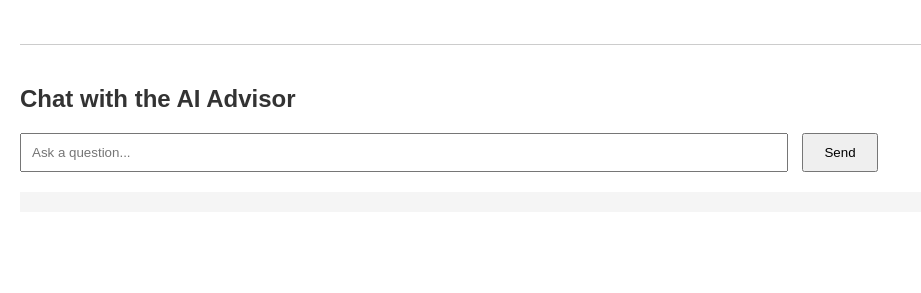
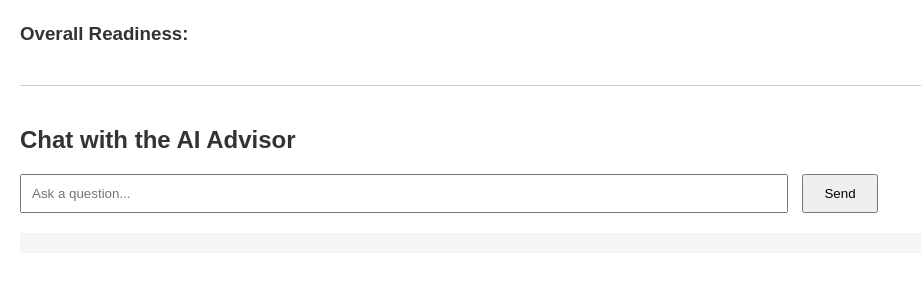
Before and after one commit to nesibekiris/ai-guide, a Flask app: page / in a window 1280 px wide. Shown: the part 951-1244 px from the top of the page, without its empty margins (0-921 px from the left). Before the commit the page ends 1123 px from the top, so only its background shows below. Run offline with Flask 2, Linux system fonts and the light colour scheme.

Commit message:
Update index.html

```diff
--- a/templates/index.html
+++ b/templates/index.html
@@ -5,8 +5,6 @@
   <meta name="viewport" content="width=device-width, initial-scale=1.0"/>
   <title>AI Readiness Checklist</title>
   <link rel="stylesheet" href="/static/css/style.css">
-
-  <!-- Include Chart.js -->
   <script src="https://cdn.jsdelivr.net/npm/chart.js"></script>
 </head>
 <body>
@@ -15,9 +13,10 @@
   </header>
 
   <main>
+    <!-- Checklist form -->
     <section>
-      <h2>Organizational Strategy and Readiness</h2>
       <form id="checklistForm">
+        <h2>Organizational Strategy and Readiness</h2>
         <div class="question">
           <label>Do you have a clearly defined AI strategy?
             <br>
@@ -59,11 +58,17 @@
       </form>
     </section>
 
+    <!-- Results and Radar Chart -->
     <section class="results-section">
       <h2>Your Readiness Radar Chart</h2>
       <canvas id="radarChart" width="400" height="400"></canvas>
+      <div id="compositeScoreContainer">
+        <h3>Overall Readiness: <span id="compositeScoreDisplay"></span></h3>
+        <p id="indicatorDisplay"></p>
+      </div>
     </section>
 
+    <!-- Chat Box -->
     <section class="chat-section">
       <h2>Chat with the AI Advisor</h2>
       <input type="text" id="chatInput" placeholder="Ask a question...">
```
